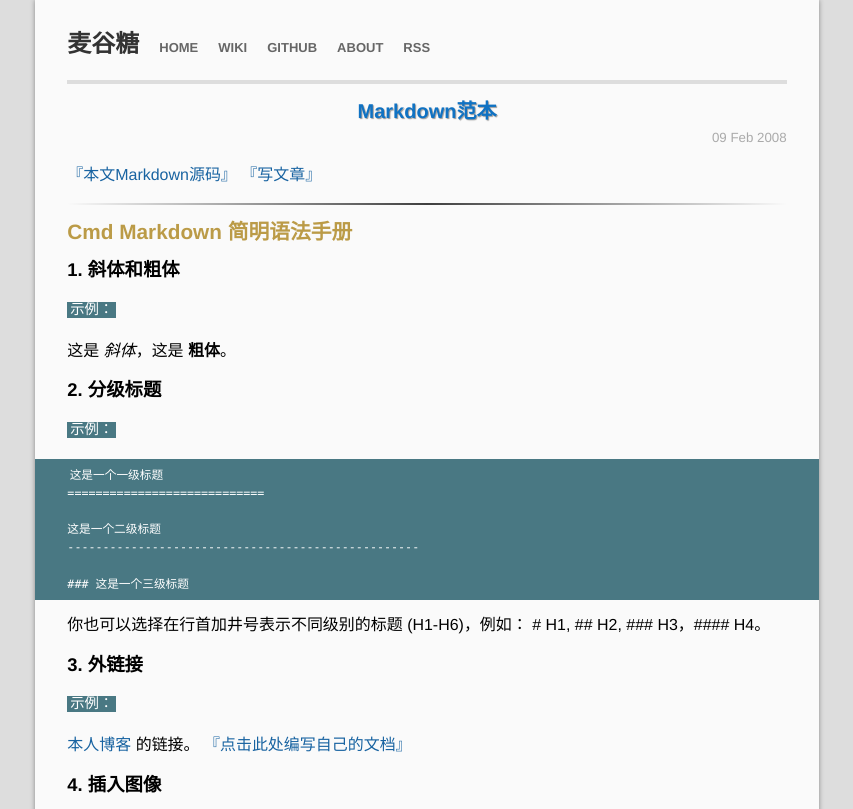
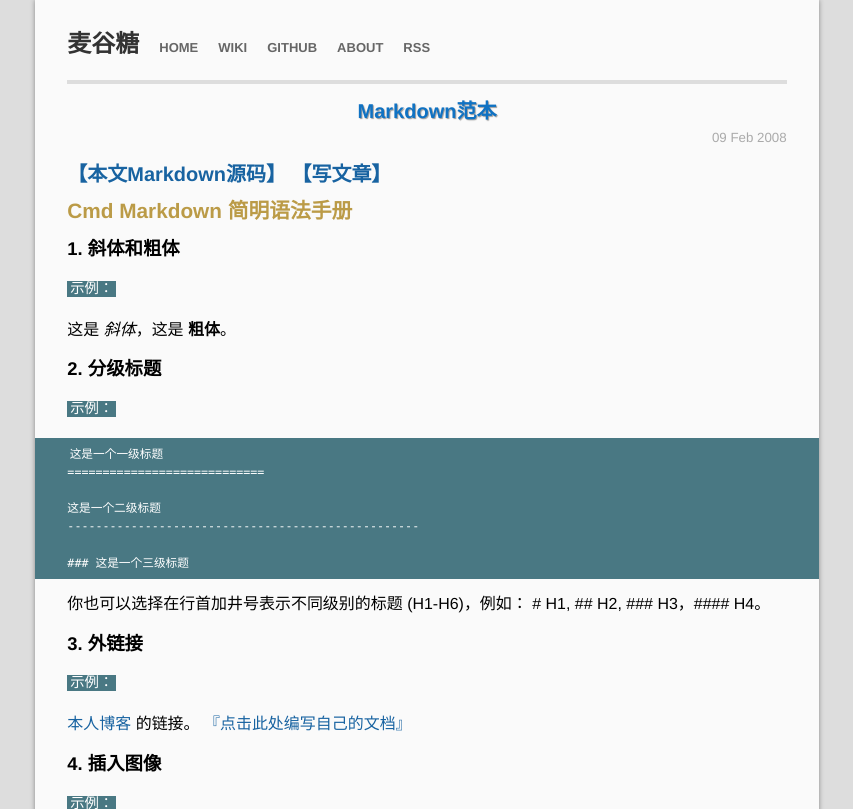
Before and after one commit to mgtang/blog, a Jekyll site: the page built from _posts/2008-2-9-Markdown范本.md, in a window 1280 px wide and 900 px high, cut to the strip 0-809 px from the top of the window. Shown: the whole strip, without its empty margins (213-1066 px from the left). Built offline with Jekyll 4.4.1, drawn with Linux system fonts in a browser that asks for light colours; Markdown is read by kramdown in place of the engine named in the settings; comment, search, counter and statistics services are not loaded.

```diff
--- a/_posts/2008-2-9-Markdown范本.md
+++ b/_posts/2008-2-9-Markdown范本.md
@@ -7,8 +7,7 @@ comments: true
 
 <!-- more -->
 
-<a href="https://raw.githubusercontent.com/mgtang/blog/gh-pages/_posts/2008-2-9-Markdown%E8%8C%83%E6%9C%AC.md" target="_blank">『本文Markdown源码』</a>  <a href="https://github.com/mgtang/blog/new/gh-pages/_posts" target="_blank">『写文章』</a>
-
+<a href="https://raw.githubusercontent.com/mgtang/blog/gh-pages/_posts/2008-2-9-Markdown%E8%8C%83%E6%9C%AC.md" target="_blank">【本文Markdown源码】</a>  <a href="https://github.com/mgtang/blog/new/gh-pages/_posts" target="_blank">【写文章】</a>
 ---
 
 # Cmd Markdown 简明语法手册
@@ -47,7 +46,7 @@ comments: true
 
 `示例：`
 
-![我的头像](https://www.zybuluo.com/static/img/my_head.jpg)
+![我的头像](https://raw.githubusercontent.com/mgtang/img/gh-pages/IMG_1157.JPG)
 
 ### 5. 无序列表
 
```
